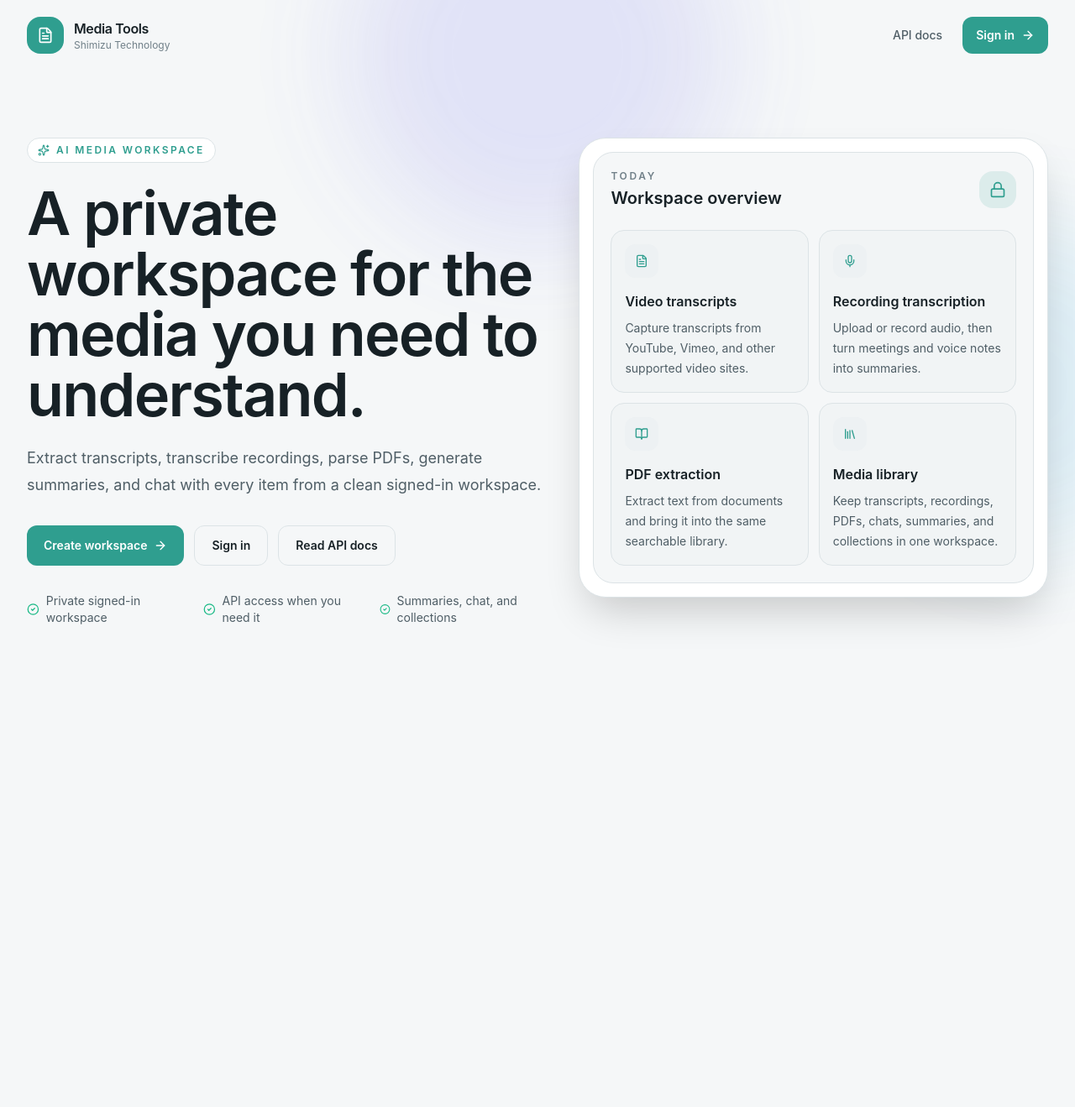
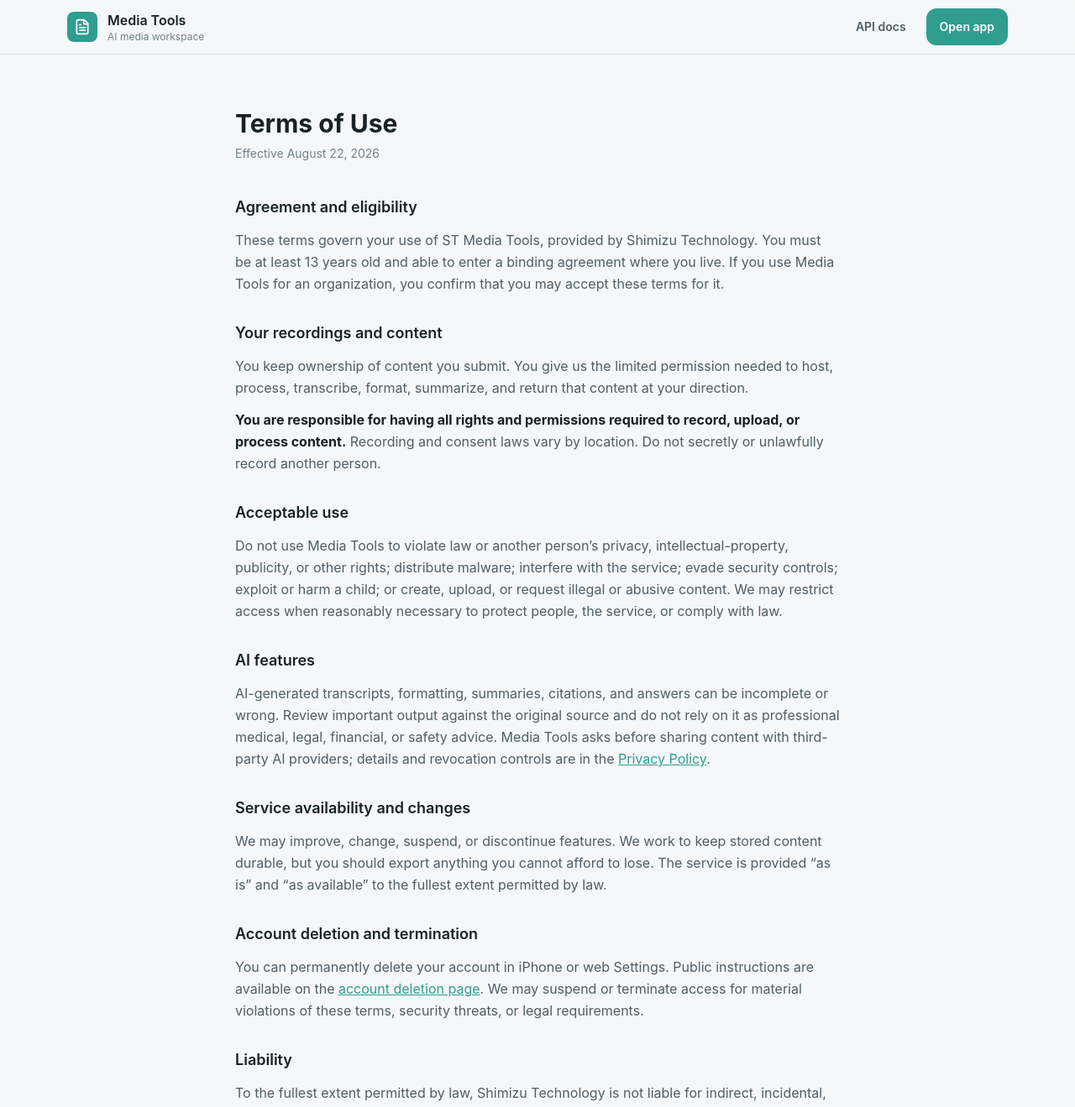
Before and after one commit to Shimizu-Technology/media-tools-api, a React (Vite) app in the folder frontend/: page /terms in a window 1280 px wide. Before the commit this address led to /. Shown: the top 1319 px of the page at 84% size. Before the commit the page ends 842 px from the top, so only its background shows below. Built offline with nearby package versions, Linux system fonts and the light colour scheme; no server answers; a web font is replaced by a local one.

Commit message:
Add public support terms and recording guidance

```diff
--- a/frontend/src/App.tsx
+++ b/frontend/src/App.tsx
@@ -23,6 +23,8 @@
 const CollectionsPage = lazy(() => import('./pages/CollectionsPage').then((module) => ({ default: module.CollectionsPage })))
 const PrivacyPage = lazy(() => import('./pages/PrivacyPage').then((module) => ({ default: module.PrivacyPage })))
 const DeleteAccountPage = lazy(() => import('./pages/DeleteAccountPage').then((module) => ({ default: module.DeleteAccountPage })))
+const TermsPage = lazy(() => import('./pages/TermsPage').then((module) => ({ default: module.TermsPage })))
+const SupportPage = lazy(() => import('./pages/SupportPage').then((module) => ({ default: module.SupportPage })))
 const LandingPage = lazy(() => import('./pages/LandingPage').then((module) => ({ default: module.LandingPage })))
 const DashboardPage = lazy(() => import('./pages/DashboardPage').then((module) => ({ default: module.DashboardPage })))
 const DeveloperPage = lazy(() => import('./pages/DeveloperPage').then((module) => ({ default: module.DeveloperPage })))
@@ -47,6 +49,8 @@
         <Route path="/docs" element={<DocsPage />} />
         <Route path="/privacy" element={<PrivacyPage />} />
         <Route path="/delete-account" element={<DeleteAccountPage />} />
+        <Route path="/terms" element={<TermsPage />} />
+        <Route path="/support" element={<SupportPage />} />
       </Route>
 
       <Route path="/audio" element={<LegacyRedirect to="/app/audio" />} />
@@ -114,11 +118,11 @@
 function PublicLayout() {
   return (
     <div className="min-h-screen" style={{ backgroundColor: 'var(--color-surface)' }}>
-      <header className="sticky top-0 z-50 border-b backdrop-blur" style={{ backgroundColor: 'rgba(11, 13, 16, 0.86)', borderColor: 'var(--color-border)' }}>
+      <header className="sticky top-0 z-50 border-b backdrop-blur" style={{ backgroundColor: 'var(--color-header-bg)', borderColor: 'var(--color-border)' }}>
         <div className="mx-auto flex h-16 max-w-6xl items-center justify-between px-4">
           <Link to="/" className="flex items-center gap-3">
             <div className="flex h-9 w-9 items-center justify-center rounded-lg" style={{ backgroundColor: 'var(--color-brand-500)' }}>
-              <FileText className="h-5 w-5 text-white" />
+              <FileText className="h-5 w-5" style={{ color: 'var(--color-on-brand)' }} />
             </div>
             <div>
               <div className="font-semibold" style={{ color: 'var(--color-text-primary)' }}>Media Tools</div>
@@ -126,8 +130,8 @@
             </div>
           </Link>
           <nav className="flex items-center gap-2">
-            <Link to="/docs" className="min-h-11 rounded-xl px-4 py-3 text-sm font-semibold transition hover:bg-white/[0.06]" style={{ color: 'var(--color-text-secondary)' }}>API docs</Link>
-            <Link to="/app" className="min-h-11 rounded-xl px-4 py-3 text-sm font-semibold text-white transition hover:opacity-90" style={{ backgroundColor: 'var(--color-brand-500)' }}>Open app</Link>
+            <Link to="/docs" className="min-h-11 rounded-xl px-4 py-3 text-sm font-semibold transition hover:bg-[var(--color-nav-hover)]" style={{ color: 'var(--color-text-secondary)' }}>API docs</Link>
+            <Link to="/app" className="min-h-11 rounded-xl px-4 py-3 text-sm font-semibold transition hover:opacity-90" style={{ backgroundColor: 'var(--color-brand-500)', color: 'var(--color-on-brand)' }}>Open app</Link>
           </nav>
         </div>
       </header>
@@ -141,6 +145,12 @@
   return (
     <footer className="py-8 text-center text-sm" style={{ color: 'var(--color-text-muted)' }}>
       <span>Built with Go + React by{' '}<a href="https://github.com/Shimizu-Technology" target="_blank" rel="noopener noreferrer" style={{ color: 'var(--color-brand-500)' }}>Shimizu Technology</a></span>
+      <span className="mx-2" aria-hidden="true">·</span>
+      <Link to="/privacy" style={{ color: 'var(--color-brand-500)' }}>Privacy</Link>
+      <span className="mx-2" aria-hidden="true">·</span>
+      <Link to="/terms" style={{ color: 'var(--color-brand-500)' }}>Terms</Link>
+      <span className="mx-2" aria-hidden="true">·</span>
+      <Link to="/support" style={{ color: 'var(--color-brand-500)' }}>Support</Link>
       <span className="mx-2" aria-hidden="true">·</span>
       <Link to="/delete-account" style={{ color: 'var(--color-brand-500)' }}>Delete account</Link>
     </footer>
--- a/frontend/src/pages/PrivacyPage.tsx
+++ b/frontend/src/pages/PrivacyPage.tsx
@@ -178,7 +178,12 @@
 
         <Section title="Contact">
           <p>
-            If you have questions about this privacy policy, contact us at:{' '}
+            If you have questions about this privacy policy, need help, or want
+            to report a safety concern, visit our{' '}
+            <Link to="/support" className="underline" style={{ color: 'var(--color-brand-500)' }}>
+              support page
+            </Link>{' '}
+            or contact us at:{' '}
             <a
               href="mailto:shimizutechnology@gmail.com"
               className="underline"
--- a/frontend/src/pages/SettingsPage.tsx
+++ b/frontend/src/pages/SettingsPage.tsx
@@ -1,5 +1,6 @@
 import { lazy, Suspense, useState } from 'react';
-import { BrainCircuit, Check, KeyRound, Moon, Settings, Sun, UserRound } from 'lucide-react';
+import { BrainCircuit, Check, ExternalLink, KeyRound, Moon, Settings, Sun, UserRound } from 'lucide-react';
+import { Link } from 'react-router-dom';
 import { useAuthContext } from '../contexts/useAuthContext';
 import { useTheme } from '../hooks/useTheme';
 import { useAIProcessingConsent } from '../contexts/useAIProcessingConsent';
@@ -53,6 +54,23 @@
           >
             {hasAIConsent ? 'Revoke permission' : 'Review and allow'}
           </button>
+        </div>
+      </section>
+
+      <section className="rounded-[2rem] border p-6" style={{ backgroundColor: 'var(--color-surface-elevated)', borderColor: 'var(--color-border)' }}>
+        <h2 className="text-xl font-semibold" style={{ color: 'var(--color-text-primary)' }}>Help and legal</h2>
+        <p className="mt-2 text-sm" style={{ color: 'var(--color-text-secondary)' }}>Public resources are available without signing in.</p>
+        <div className="mt-4 grid gap-2 sm:grid-cols-2">
+          {[
+            ['/privacy', 'Privacy policy'],
+            ['/terms', 'Terms of use'],
+            ['/support', 'Support and safety'],
+            ['/delete-account', 'Account deletion help'],
+          ].map(([href, label]) => (
+            <Link key={href} to={href} className="inline-flex min-h-11 items-center justify-between rounded-xl border px-4 text-sm font-semibold transition hover:bg-[var(--color-nav-hover)]" style={{ borderColor: 'var(--color-border)', color: 'var(--color-text-primary)' }}>
+              {label}<ExternalLink className="h-4 w-4" style={{ color: 'var(--color-text-muted)' }} />
+            </Link>
+          ))}
         </div>
       </section>
 
--- /dev/null
+++ b/frontend/src/pages/SupportPage.tsx
@@ -0,0 +1,32 @@
+import { Link } from 'react-router-dom';
+
+export function SupportPage() {
+  return (
+    <main className="mx-auto max-w-3xl px-6 py-16">
+      <div className="rounded-[2rem] border p-6 sm:p-8" style={{ backgroundColor: 'var(--color-surface-elevated)', borderColor: 'var(--color-border)' }}>
+        <p className="text-xs font-semibold uppercase tracking-[0.2em]" style={{ color: 'var(--color-brand-500)' }}>Media Tools support</p>
+        <h1 className="mt-4 text-3xl font-bold" style={{ color: 'var(--color-text-primary)' }}>Help, safety, and account support</h1>
+        <p className="mt-4 leading-7" style={{ color: 'var(--color-text-secondary)' }}>Email <a href="mailto:shimizutechnology@gmail.com" className="font-semibold underline" style={{ color: 'var(--color-brand-500)' }}>shimizutechnology@gmail.com</a>. Include the device, app version, what you were doing, and any visible error. Do not email passwords, API keys, private recordings, or full transcripts.</p>
+      </div>
+
+      <div className="mt-8 space-y-6">
+        <SupportCard title="Recording or upload problem">
+          Keep the saved-on-device recording until support is complete. Export a copy before discarding it. For a failed transcription, include the file type, approximate duration, and the error message—not the media itself unless support specifically requests a secure transfer.
+        </SupportCard>
+        <SupportCard title="Report harmful or inappropriate AI output">
+          Email us with the item, AI feature, approximate date and time, and why the output is concerning. You can report illegal, dangerous, hateful, sexual, privacy-invasive, or otherwise inappropriate output. Do not include private source content unless support specifically requests a secure transfer.
+        </SupportCard>
+        <SupportCard title="Privacy or account request">
+          Review the <Link to="/privacy" className="underline" style={{ color: 'var(--color-brand-500)' }}>Privacy Policy</Link>, manage AI permission in Settings, or follow the public <Link to="/delete-account" className="underline" style={{ color: 'var(--color-brand-500)' }}>account deletion instructions</Link>. Account deletion does not require contacting support.
+        </SupportCard>
+        <SupportCard title="Recording responsibility">
+          Only record or upload content when you have the necessary rights and permission. If someone may be recorded, follow the consent and notice laws that apply where the recording occurs.
+        </SupportCard>
+      </div>
+    </main>
+  );
+}
+
+function SupportCard({ title, children }: { title: string; children: React.ReactNode }) {
+  return <section className="rounded-2xl border p-5" style={{ backgroundColor: 'var(--color-surface-elevated)', borderColor: 'var(--color-border)' }}><h2 className="text-lg font-semibold" style={{ color: 'var(--color-text-primary)' }}>{title}</h2><div className="mt-3 leading-7" style={{ color: 'var(--color-text-secondary)' }}>{children}</div></section>;
+}
--- /dev/null
+++ b/frontend/src/pages/TermsPage.tsx
@@ -0,0 +1,49 @@
+import { Link } from 'react-router-dom';
+
+export function TermsPage() {
+  return (
+    <main className="mx-auto max-w-3xl px-6 py-16">
+      <h1 className="text-3xl font-bold" style={{ color: 'var(--color-text-primary)' }}>Terms of Use</h1>
+      <p className="mt-2 text-sm" style={{ color: 'var(--color-text-muted)' }}>Effective August 22, 2026</p>
+
+      <div className="mt-10 space-y-8 leading-relaxed" style={{ color: 'var(--color-text-secondary)' }}>
+        <Section title="Agreement and eligibility">
+          <p>These terms govern your use of ST Media Tools, provided by Shimizu Technology. You must be at least 13 years old and able to enter a binding agreement where you live. If you use Media Tools for an organization, you confirm that you may accept these terms for it.</p>
+        </Section>
+
+        <Section title="Your recordings and content">
+          <p>You keep ownership of content you submit. You give us the limited permission needed to host, process, transcribe, format, summarize, and return that content at your direction.</p>
+          <p className="mt-3"><strong style={{ color: 'var(--color-text-primary)' }}>You are responsible for having all rights and permissions required to record, upload, or process content.</strong> Recording and consent laws vary by location. Do not secretly or unlawfully record another person.</p>
+        </Section>
+
+        <Section title="Acceptable use">
+          <p>Do not use Media Tools to violate law or another person’s privacy, intellectual-property, publicity, or other rights; distribute malware; interfere with the service; evade security controls; exploit or harm a child; or create, upload, or request illegal or abusive content. We may restrict access when reasonably necessary to protect people, the service, or comply with law.</p>
+        </Section>
+
+        <Section title="AI features">
+          <p>AI-generated transcripts, formatting, summaries, citations, and answers can be incomplete or wrong. Review important output against the original source and do not rely on it as professional medical, legal, financial, or safety advice. Media Tools asks before sharing content with third-party AI providers; details and revocation controls are in the <Link to="/privacy#ai-processing" className="underline" style={{ color: 'var(--color-brand-500)' }}>Privacy Policy</Link>.</p>
+        </Section>
+
+        <Section title="Service availability and changes">
+          <p>We may improve, change, suspend, or discontinue features. We work to keep stored content durable, but you should export anything you cannot afford to lose. The service is provided “as is” and “as available” to the fullest extent permitted by law.</p>
+        </Section>
+
+        <Section title="Account deletion and termination">
+          <p>You can permanently delete your account in iPhone or web Settings. Public instructions are available on the <Link to="/delete-account" className="underline" style={{ color: 'var(--color-brand-500)' }}>account deletion page</Link>. We may suspend or terminate access for material violations of these terms, security threats, or legal requirements.</p>
+        </Section>
+
+        <Section title="Liability">
+          <p>To the fullest extent permitted by law, Shimizu Technology is not liable for indirect, incidental, special, consequential, or punitive damages, or for lost data, profits, or opportunities arising from use of Media Tools. Nothing here excludes rights or liability that cannot legally be excluded.</p>
+        </Section>
+
+        <Section title="Governing law and contact">
+          <p>These terms are governed by the laws applicable in Guam, without regard to conflict-of-law rules. Questions can be sent through our <Link to="/support" className="underline" style={{ color: 'var(--color-brand-500)' }}>support page</Link> or to <a href="mailto:shimizutechnology@gmail.com" className="underline" style={{ color: 'var(--color-brand-500)' }}>shimizutechnology@gmail.com</a>.</p>
+        </Section>
+      </div>
+    </main>
+  );
+}
+
+function Section({ title, children }: { title: string; children: React.ReactNode }) {
+  return <section><h2 className="mb-3 text-lg font-semibold" style={{ color: 'var(--color-text-primary)' }}>{title}</h2><div>{children}</div></section>;
+}
```
Also changed, not shown: 5 other files (tests, documents, lock files or other folders).
